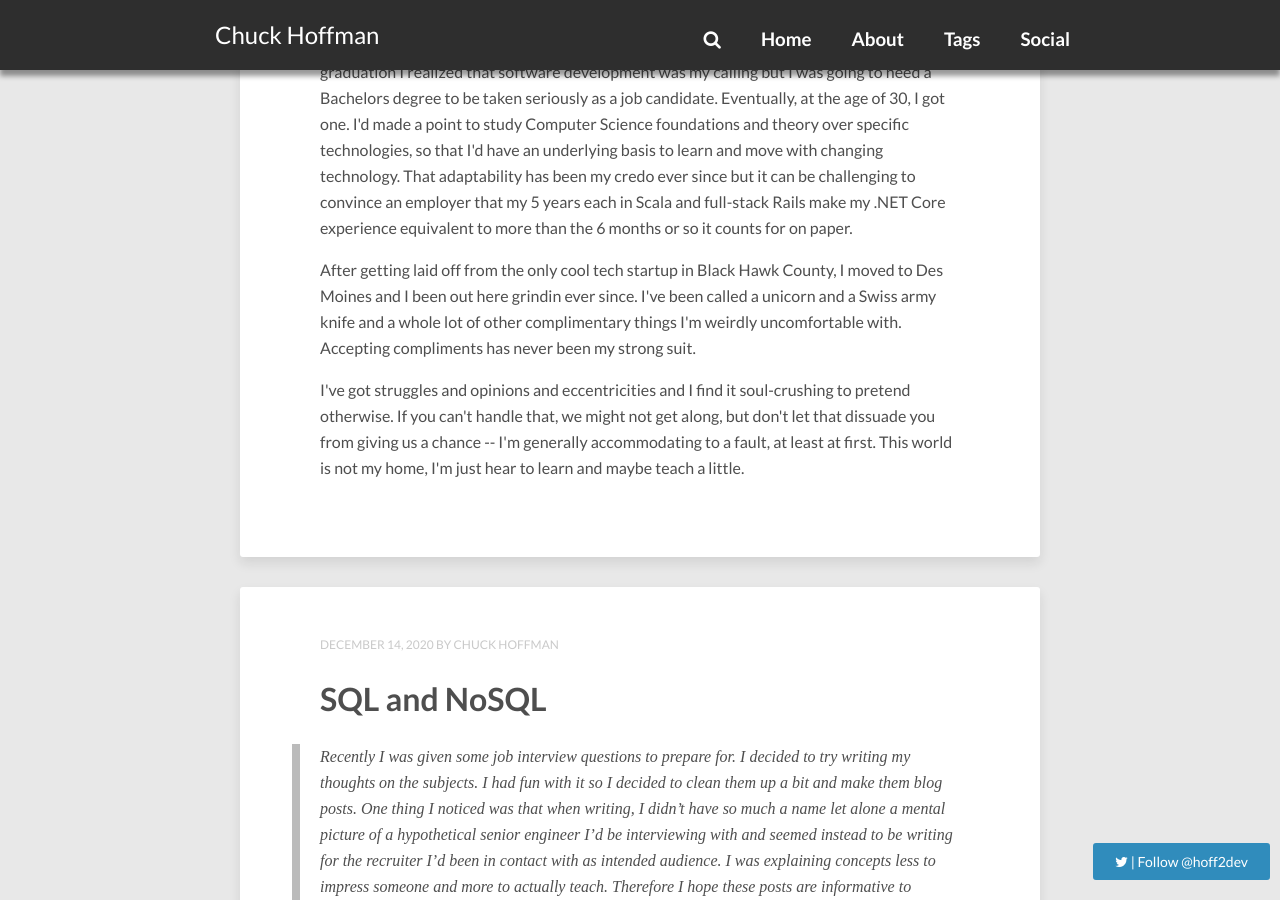
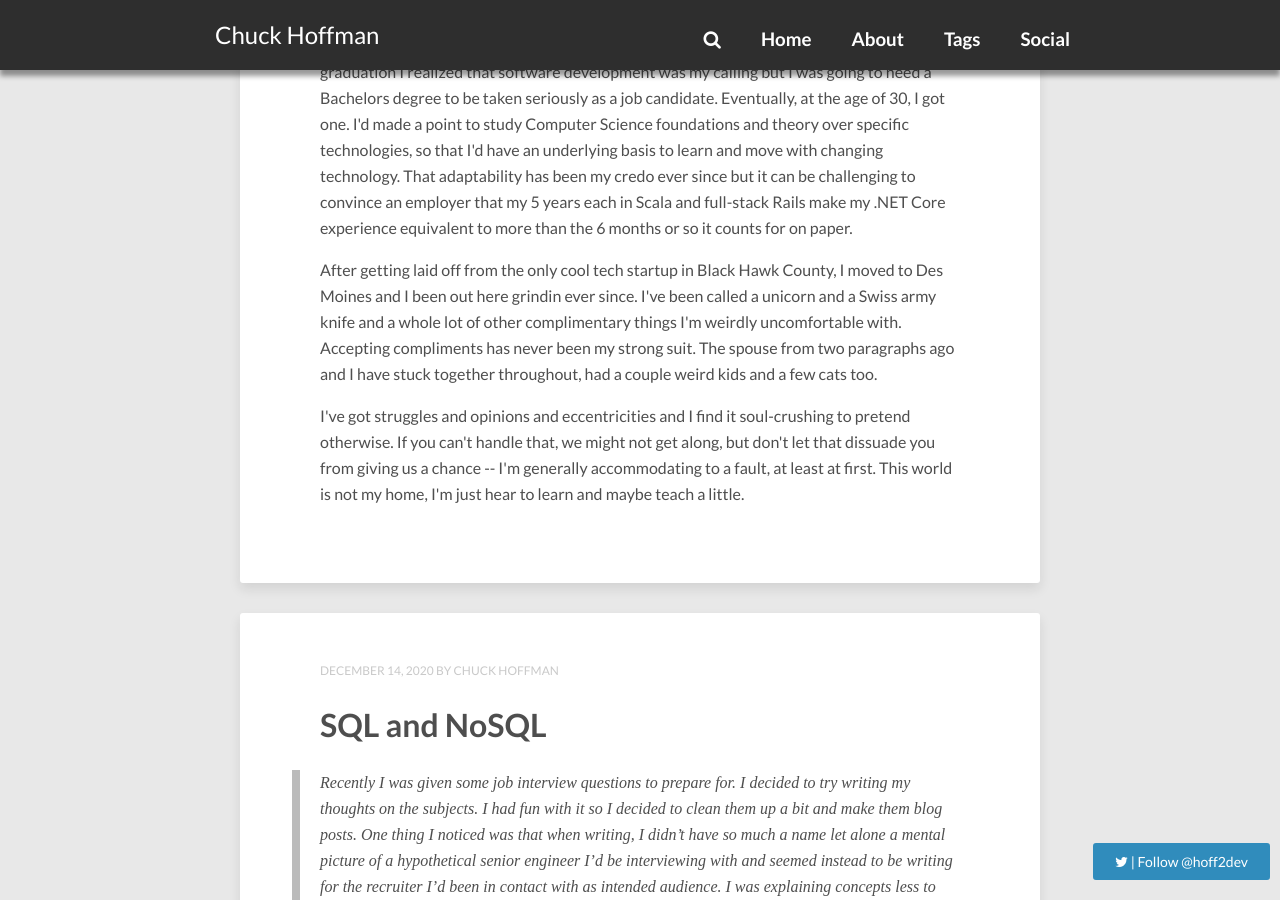
Before and after one commit to hoff2/hoff2.github.io, a Jekyll site: the page built from index.html, in a window 1280 px wide and 900 px high, scrolled down 722 px. Built offline with Jekyll 4.4.1, drawn with Linux system fonts in a browser that asks for light colours; nearby versions of some CDN libraries; the list of posts is cut into pages by our own code; comment, search, counter and statistics services are not loaded.

Commit message:
smal addfition to intro article

```diff
--- a/index.html
+++ b/index.html
@@ -69,7 +69,9 @@ comments: false
         County, I moved to Des Moines and I been out here grindin ever since.
         I've been called a unicorn and a Swiss army knife and a whole lot of
         other complimentary things I'm weirdly uncomfortable with. Accepting
-        compliments has never been my strong suit.
+        compliments has never been my strong suit. The spouse from two
+        paragraphs ago and I have stuck together throughout, had a couple weird
+        kids and a few cats too.
       </p>
       <p>
         I've got struggles and opinions and eccentricities and I find it
```
